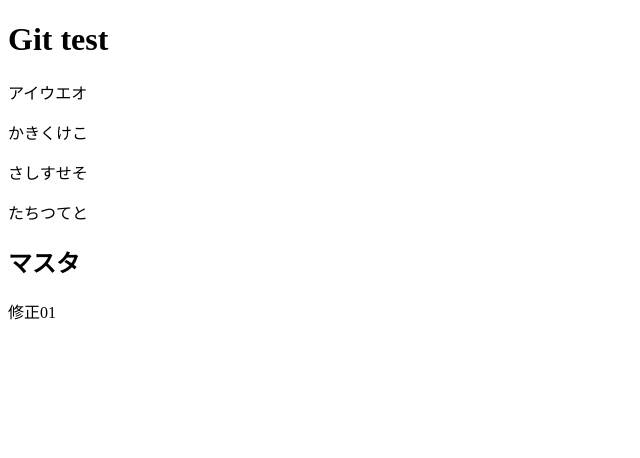
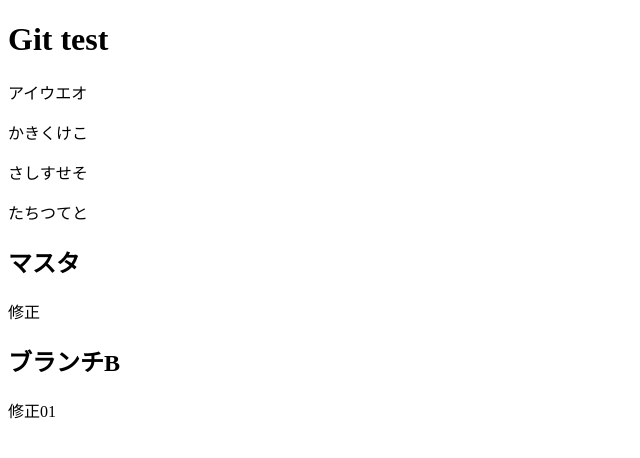
Before and after one commit to NaomiOkawa/First-Test, a plain HTML site: page index.html in a window 1280 px wide. Shown: the whole page, without its empty margins (0-640 px from the left). Drawn offline with Linux system fonts and the light colour scheme.

Commit message:
ブランチB修正01

```diff
--- a/index.html
+++ b/index.html
@@ -11,7 +11,10 @@
     <p>さしすせそ</p>
     <p>たちつてと</p>
     <h2>マスタ</h2>
+    <p>修正</p>
+    <h2>ブランチB</h2>
     <p>修正01</p>
+
 
 
 </body>
```
